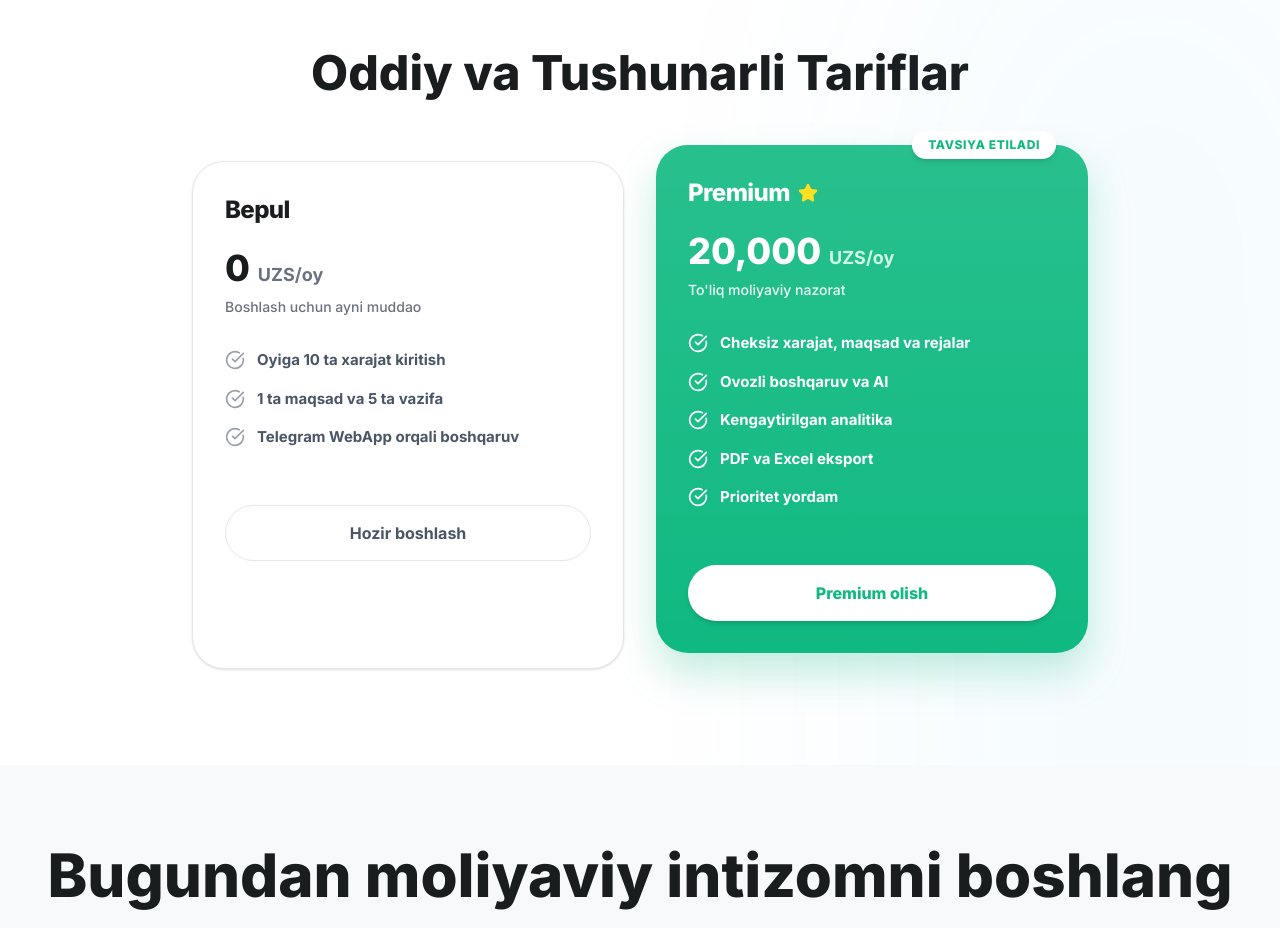
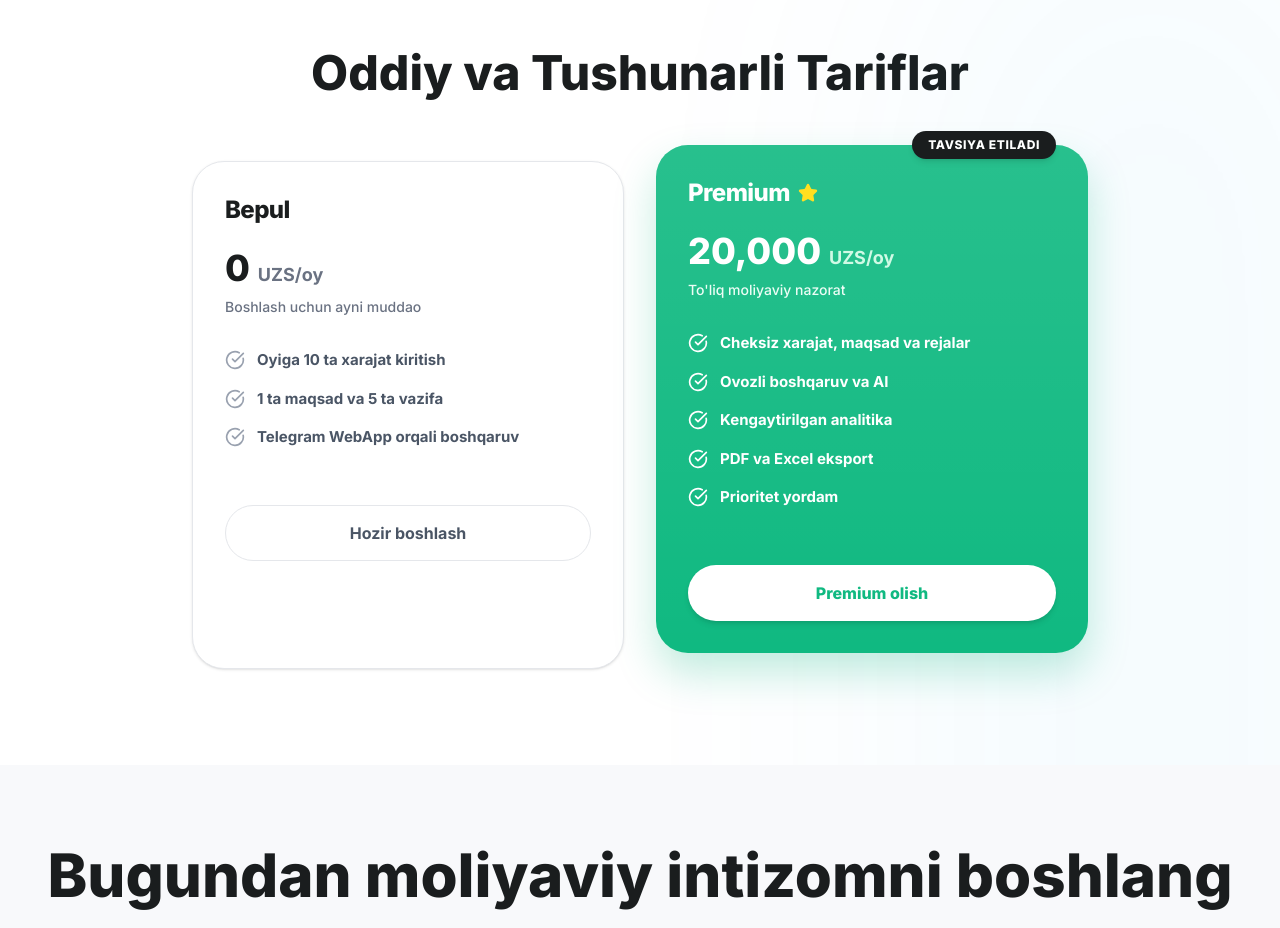
Before and after one commit to sh0dmonov/disciplix-web, a Next.js app: page / in a window 1280 px wide. Shown: the part 3820-4748 px from the top of the page. Built offline with nearby package versions, Linux system fonts and the light colour scheme.

Commit message:
fix logs part 3

```diff
--- a/src/app/page.tsx
+++ b/src/app/page.tsx
@@ -611,7 +611,7 @@ export default function LandingPage() {
               </Card>
 
               <div className="relative transform mt-6 md:mt-0 md:-translate-y-4 z-10">
-                <div className="absolute top-0 right-4 md:right-8 transform -translate-y-1/2 bg-white text-[#10B981] text-[10px] md:text-xs font-extrabold px-3 py-1 md:px-4 md:py-1.5 rounded-full uppercase tracking-wider shadow-md z-20">{"Tavsiya etiladi"}</div>
+                <div className="absolute top-0 right-4 md:right-8 transform -translate-y-1/2 bg-[#1A1D1E] text-white text-[10px] md:text-xs font-extrabold px-3 py-1 md:px-4 md:py-1.5 rounded-full uppercase tracking-wider shadow-md z-20">{"Tavsiya etiladi"}</div>
                 <Card className="relative bg-[#10B981] border-none rounded-[32px] shadow-[0_20px_40px_rgba(16,185,129,0.25)] overflow-hidden h-full">
                   <div className="absolute inset-0 bg-gradient-to-b from-white/10 to-transparent pointer-events-none"></div>
                   <CardHeader className="p-6 md:p-8 relative z-10">
```
